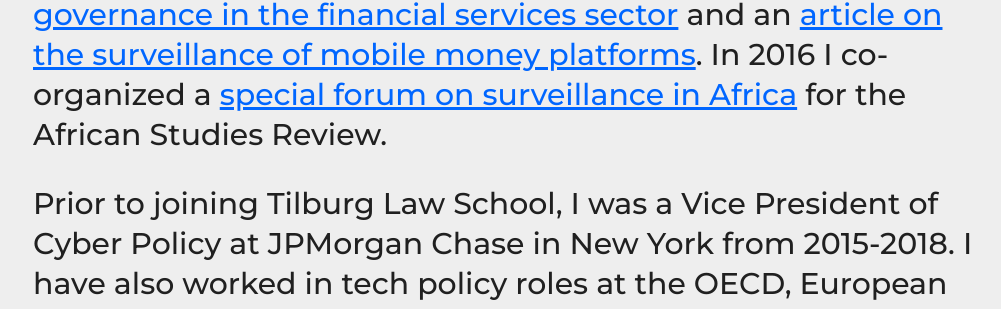
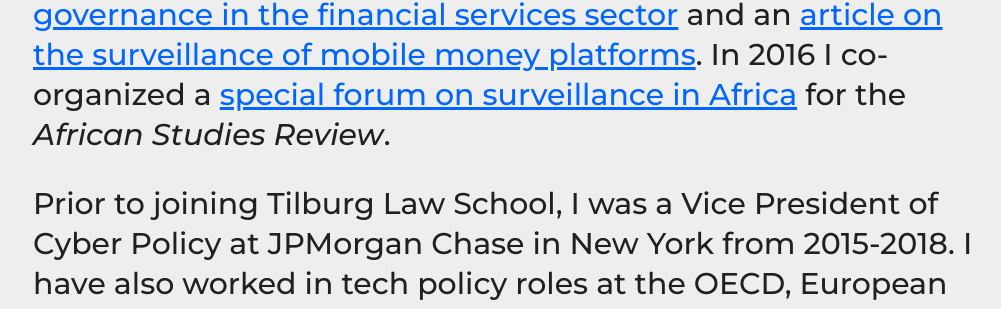
Before and after one commit to haroonalrasheed/641a, a Jekyll site: the page built from index.md, in a window 1280 px wide. Shown: the part 705-1014 px from the top of the page, without its empty margins (131-1132 px from the left). Built offline with Jekyll 4.4.1, drawn with Linux system fonts in a browser that asks for light colours.

```diff
--- a/index.md
+++ b/index.md
@@ -8,7 +8,7 @@ I am a technology policy expert specializing in cybersecurity, privacy, and digi
 My research interests include cyber policy, critical infrastructure protection, surveillance, biometrics, technology regulation, cybersecurity in the financial services sector, and data in development and humanitarian contexts. I am particularly interested in exploring these topics across the Global South.
 
 My recent publications include a [book chapter on cyber governance in the financial services sector](https://doi.org/10.31235/osf.io/ybqgm) and an [article on the surveillance of mobile money platforms](https://doi.org/10.24908/ss.v17i1/2.12924). In 2016 I co-organized a [special forum on surveillance in Africa](
-https://doi.org/10.1017/asr.2016.35) for the African Studies Review.
+https://doi.org/10.1017/asr.2016.35) for the _African Studies Review_.
 
 Prior to joining Tilburg Law School, I was a Vice President of Cyber Policy at JPMorgan Chase in New York from 2015-2018. I have also worked in tech policy roles at the OECD, European Commission's Joint Research Centre, Vodafone Group, and [elsewhere](http://sixfouronea.net/professional-history/).
 
```
